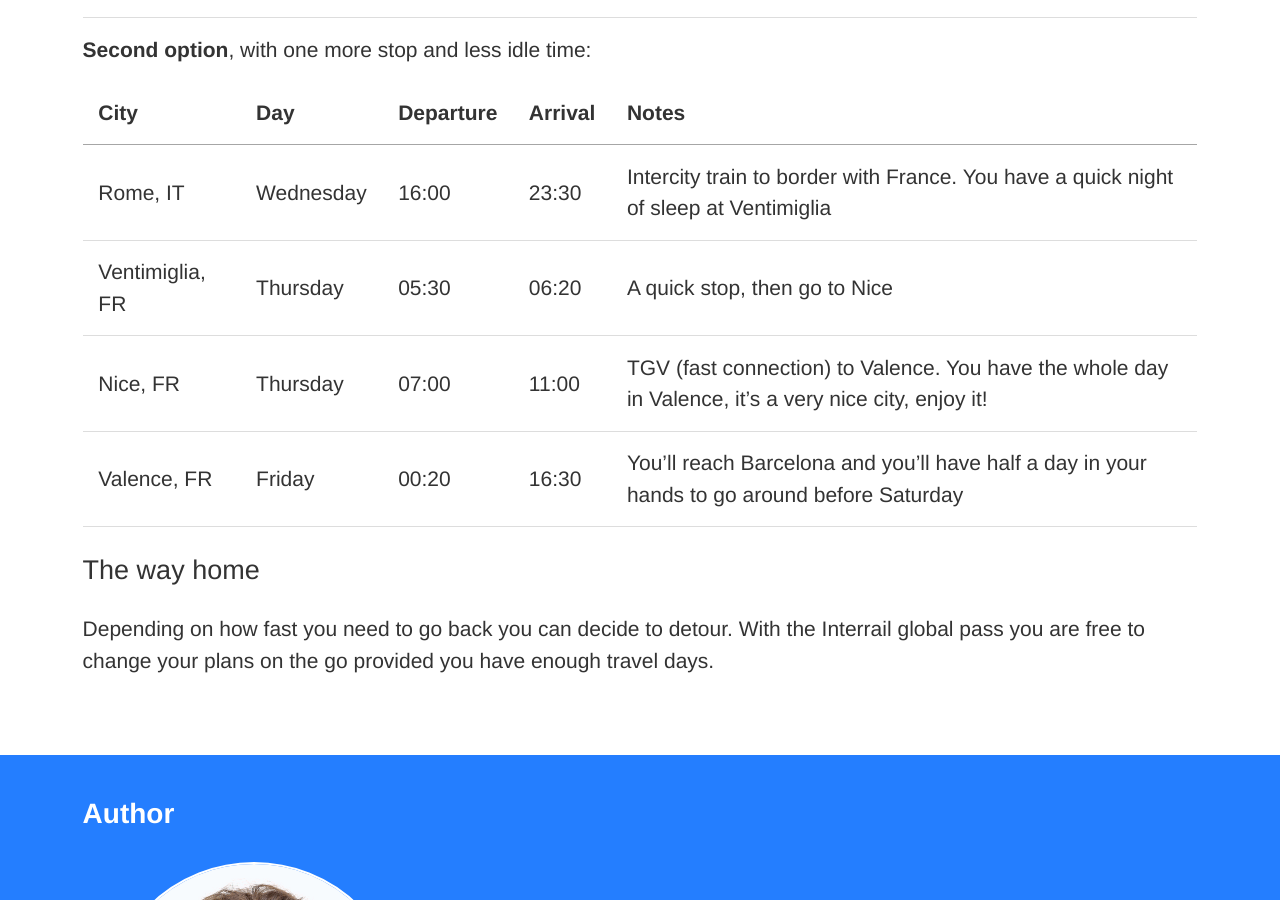
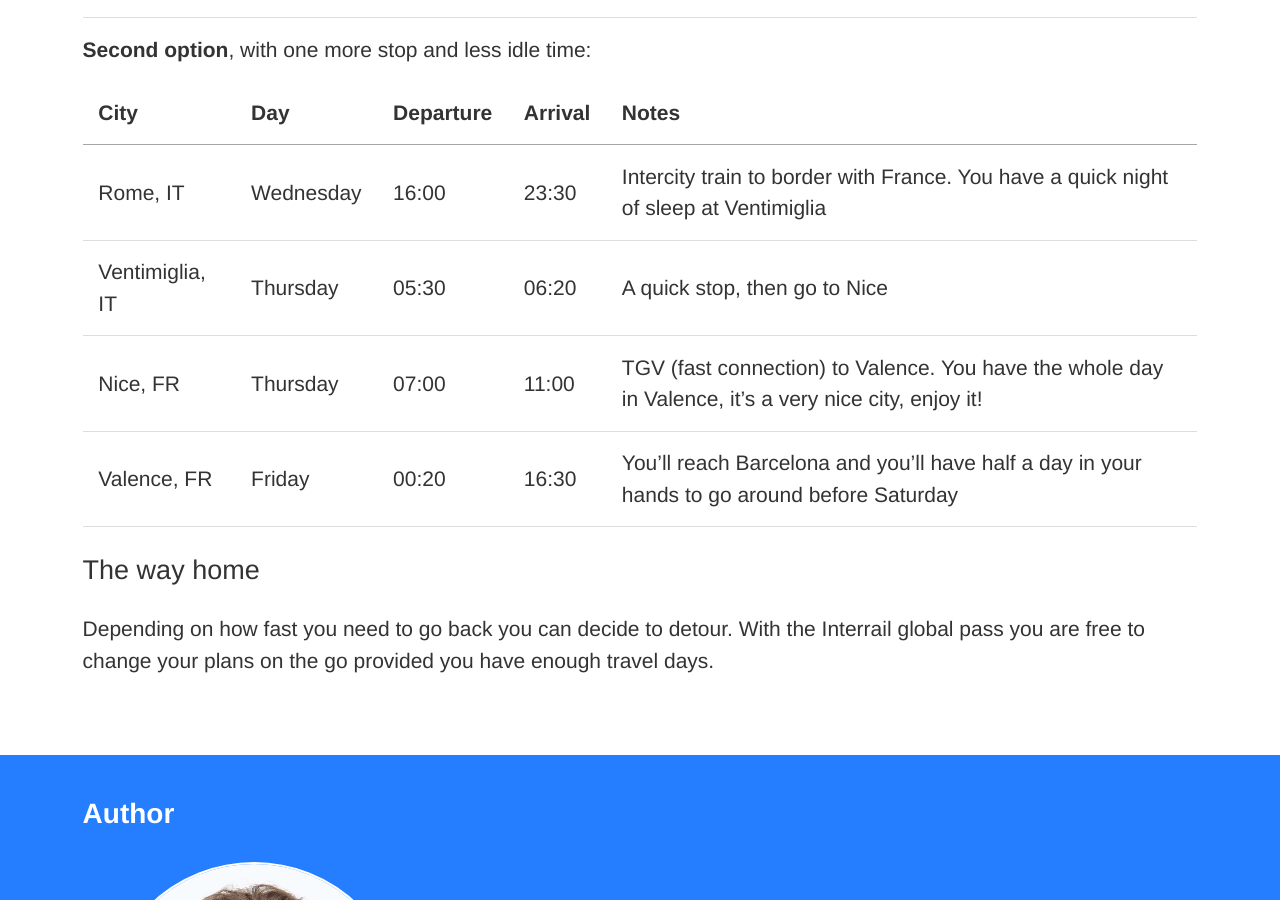
Before and after one commit to RustFestEU/blog.rustfest.eu, a Jekyll site: the page built from _posts/2019-08-11-pre-post-events-sustainable-train-travels.md, in a window 1280 px wide and 900 px high, scrolled down 4597 px. Built offline with Jekyll 4.4.1, drawn with Linux system fonts in a browser that asks for light colours.

Commit message:
Fix country code

```diff
--- a/_posts/2019-08-11-pre-post-events-sustainable-train-travels.md
+++ b/_posts/2019-08-11-pre-post-events-sustainable-train-travels.md
@@ -141,7 +141,7 @@ We will suggest two possible options from Italy. Italy basically has one "train
 |      City       |    Day    | Departure | Arrival |                                                 Notes                                                 |
 | --------------- | --------- | --------- | ------- | ----------------------------------------------------------------------------------------------------- |
 | Rome, IT        | Wednesday | 16:00     | 23:30   | Intercity train to border with France. You have a quick night of sleep at Ventimiglia                 |
-| Ventimiglia, FR | Thursday  | 05:30     | 06:20   | A quick stop, then go to Nice                                                                         |
+| Ventimiglia, IT | Thursday  | 05:30     | 06:20   | A quick stop, then go to Nice                                                                         |
 | Nice, FR        | Thursday  | 07:00     | 11:00   | TGV (fast connection) to Valence. You have the whole day in Valence, it's a very nice city, enjoy it! |
 | Valence, FR     | Friday    | 00:20     | 16:30   | You'll reach Barcelona and you'll have half a day in your hands to go around before Saturday          |
 
```
